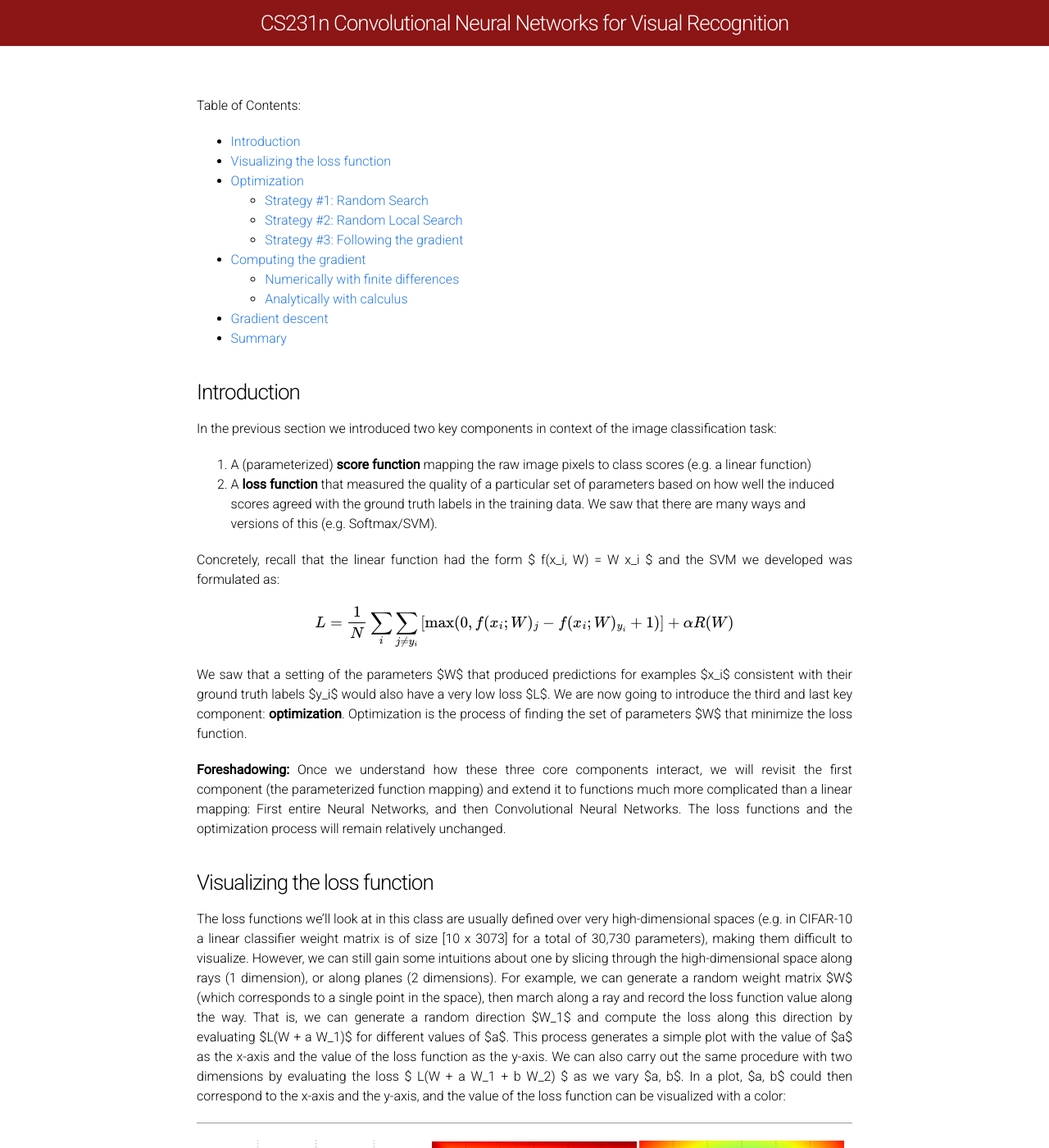
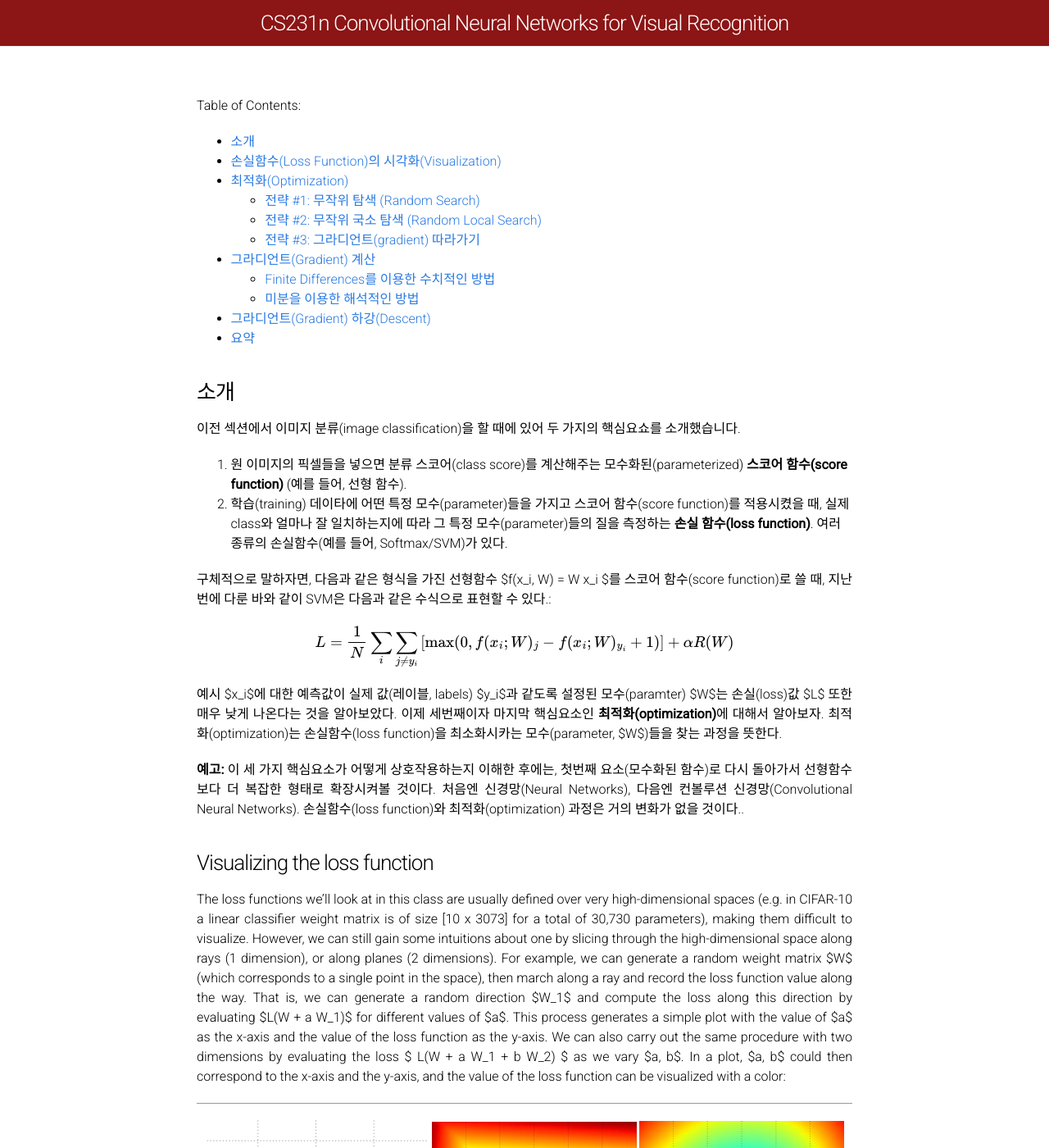
Before and after one commit to cs231n/cs231n.github.io, a Jekyll site: the page built from optimization-1.md, in a window 1280 px wide and 1400 px high. Shown: the whole window at 82% size. Built offline with Jekyll 4.4.1, drawn with Linux system fonts in a browser that asks for light colours; formulas are drawn with MathJax 3.

Commit message:
Update optimization-1.md
Translated the introduction part.

```diff
--- a/optimization-1.md
+++ b/optimization-1.md
@@ -5,35 +5,35 @@ permalink: /optimization-1/
 
 Table of Contents:
 
-- [Introduction](#intro)
-- [Visualizing the loss function](#vis)
-- [Optimization](#optimization)
-  - [Strategy #1: Random Search](#opt1)
-  - [Strategy #2: Random Local Search](#opt2)
-  - [Strategy #3: Following the gradient](#opt3)
-- [Computing the gradient](#gradcompute)
-  - [Numerically with finite differences](#numerical)
-  - [Analytically with calculus](#analytic)
-- [Gradient descent](#gd)
-- [Summary](#summary)
+- [소개](#intro)
+- [손실함수(Loss Function)의 시각화(Visualization)](#vis)
+- [최적화(Optimization)](#optimization)
+  - [전략 #1: 무작위 탐색 (Random Search)](#opt1)
+  - [전략 #2: 무작위 국소 탐색 (Random Local Search)](#opt2)
+  - [전략 #3: 그라디언트(gradient) 따라가기](#opt3)
+- [그라디언트(Gradient) 계산](#gradcompute)
+  - [Finite Differences를 이용한 수치적인 방법](#numerical)
+  - [미분을 이용한 해석적인 방법](#analytic)
+- [그라디언트(Gradient) 하강(Descent)](#gd)
+- [요약](#summary)
 
 <a name='intro'></a>
-### Introduction
+### 소개
 
-In the previous section we introduced two key components in context of the image classification task:
+이전 섹션에서 이미지 분류(image classification)을 할 때에 있어 두 가지의 핵심요쇼를 소개했습니다.
 
-1. A (parameterized) **score function** mapping the raw image pixels to class scores (e.g. a linear function)
-2. A **loss function** that measured the quality of a particular set of parameters based on how well the induced scores agreed with the ground truth labels in the training data. We saw that there are many ways and versions of this (e.g. Softmax/SVM).
+1. 원 이미지의 픽셀들을 넣으면 분류 스코어(class score)를 계산해주는 모수화된(parameterized) **스코어 함수(score function)** (예를 들어,  선형 함수).
+2. 학습(training) 데이타에 어떤 특정 모수(parameter)들을 가지고 스코어 함수(score function)를 적용시켰을 때, 실제 class와 얼마나 잘 일치하는지에 따라 그 특정 모수(parameter)들의 질을 측정하는 **손실 함수(loss function)**. 여러 종류의 손실함수(예를 들어, Softmax/SVM)가 있다.
 
-Concretely, recall that the linear function had the form $ f(x_i, W) =  W x_i $ and the SVM we developed was formulated as:
+구체적으로 말하자면, 다음과 같은 형식을 가진 선형함수 $f(x_i, W) =  W x_i $를 스코어 함수(score function)로 쓸 때,  지난 번에 다룬 바와 같이 SVM은 다음과 같은 수식으로 표현할 수 있다.:
 
 $$
 L = \frac{1}{N} \sum_i \sum_{j\neq y_i} \left[ \max(0, f(x_i; W)_j - f(x_i; W)_{y_i} + 1) \right] + \alpha R(W)
 $$
 
-We saw that a setting of the parameters $W$ that produced predictions for examples $x_i$ consistent with their ground truth labels $y_i$ would also have a very low loss $L$. We are now going to introduce the third and last key component: **optimization**. Optimization is the process of finding the set of parameters $W$ that minimize the loss function.
+예시 $x_i$에 대한 예측값이 실제 값(레이블, labels) $y_i$과 같도록 설정된 모수(paramter) $W$는 손실(loss)값 $L$ 또한 매우 낮게 나온다는 것을 알아보았다. 이제 세번째이자 마지막 핵심요소인 **최적화(optimization)**에 대해서 알아보자. 최적화(optimization)는 손실함수(loss function)을 최소화시카는 모수(parameter, $W$)들을 찾는 과정을 뜻한다.
 
-**Foreshadowing:** Once we understand how these three core components interact, we will revisit the first component (the parameterized function mapping) and extend it to functions much more complicated than a linear mapping: First entire Neural Networks, and then Convolutional Neural Networks. The loss functions and the optimization process will remain relatively unchanged.
+**예고:** 이 세 가지 핵심요소가 어떻게 상호작용하는지 이해한 후에는, 첫번째 요소(모수화된 함수)로 다시 돌아가서 선형함수보다 더 복잡한 형태로 확장시켜볼 것이다.  처음엔 신경망(Neural Networks), 다음엔 컨볼루션 신경망(Convolutional Neural Networks). 손실함수(loss function)와 최적화(optimization) 과정은 거의 변화가 없을 것이다..
 
 <a name='vis'></a>
 ### Visualizing the loss function
```
